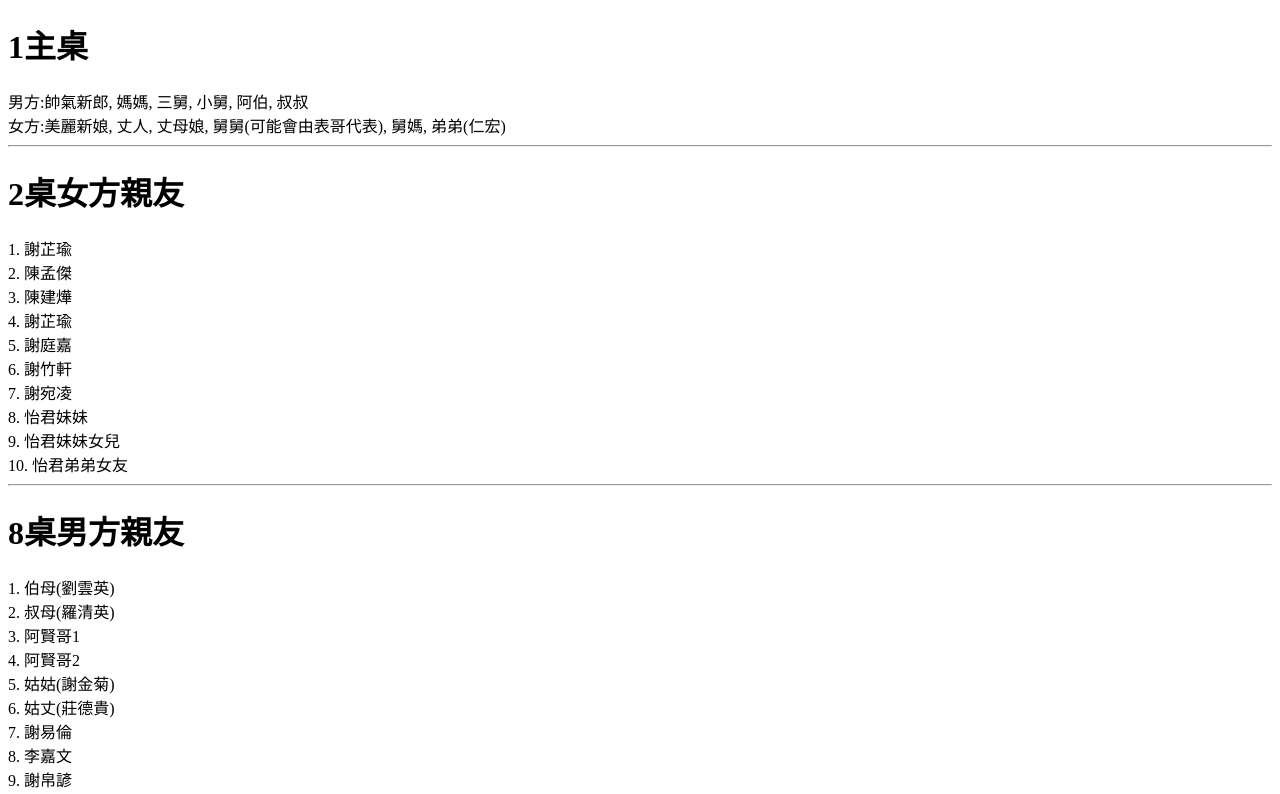
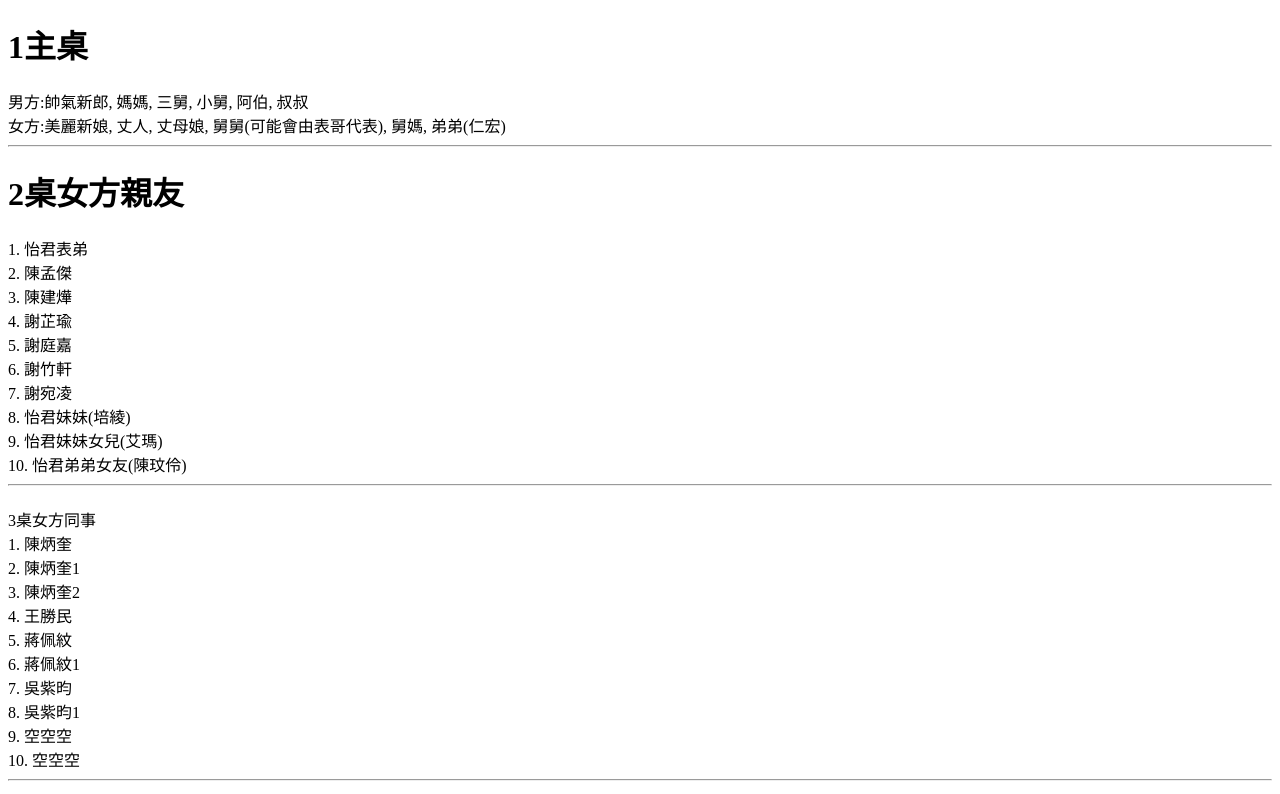
Before and after one commit to hchsfox/hchsfox.github.io, a plain HTML site: page a.html in a window 1280 px wide. Shown: the top 794 px of the page. Drawn offline with Linux system fonts and the light colour scheme.

Commit message:
Initial commit

```diff
--- a/a.html
+++ b/a.html
@@ -16,16 +16,30 @@
                 <hr>
                 <div>
                 <h1>2桌女方親友</h1>
-                    <div>1. 謝芷瑜</div>
+                    <div>1. 怡君表弟</div>
                     <div>2. 陳孟傑</div>
                     <div>3. 陳建燁</div>
                     <div>4. 謝芷瑜</div>
                     <div>5. 謝庭嘉</div>
                     <div>6. 謝竹軒</div>
                     <div>7. 謝宛凌</div>
-                    <div>8. 怡君妹妹</div>
-                    <div>9. 怡君妹妹女兒</div>
-                    <div>10. 怡君弟弟女友</div>
+                    <div>8. 怡君妹妹(培綾)</div>
+                    <div>9. 怡君妹妹女兒(艾瑪)</div>
+                    <div>10. 怡君弟弟女友(陳玟伶)</div>
+                </div>
+                <hr>
+                <div>
+                        <h1></h1>3桌女方同事</h1>
+                        <div>1. 陳炳奎</div>
+                        <div>2. 陳炳奎1</div>
+                        <div>3. 陳炳奎2</div>
+                        <div>4. 王勝民</div>
+                        <div>5. 蔣佩紋</div>
+                        <div>6. 蔣佩紋1</div>
+                        <div>7. 吳紫昀</div>
+                        <div>8. 吳紫昀1</div>
+                        <div>9. 空空空</div>
+                        <div>10. 空空空</div>
                 </div>
                 <hr>
                 <div>
```
Also changed, not shown: index.html (+1 -0 lines).
